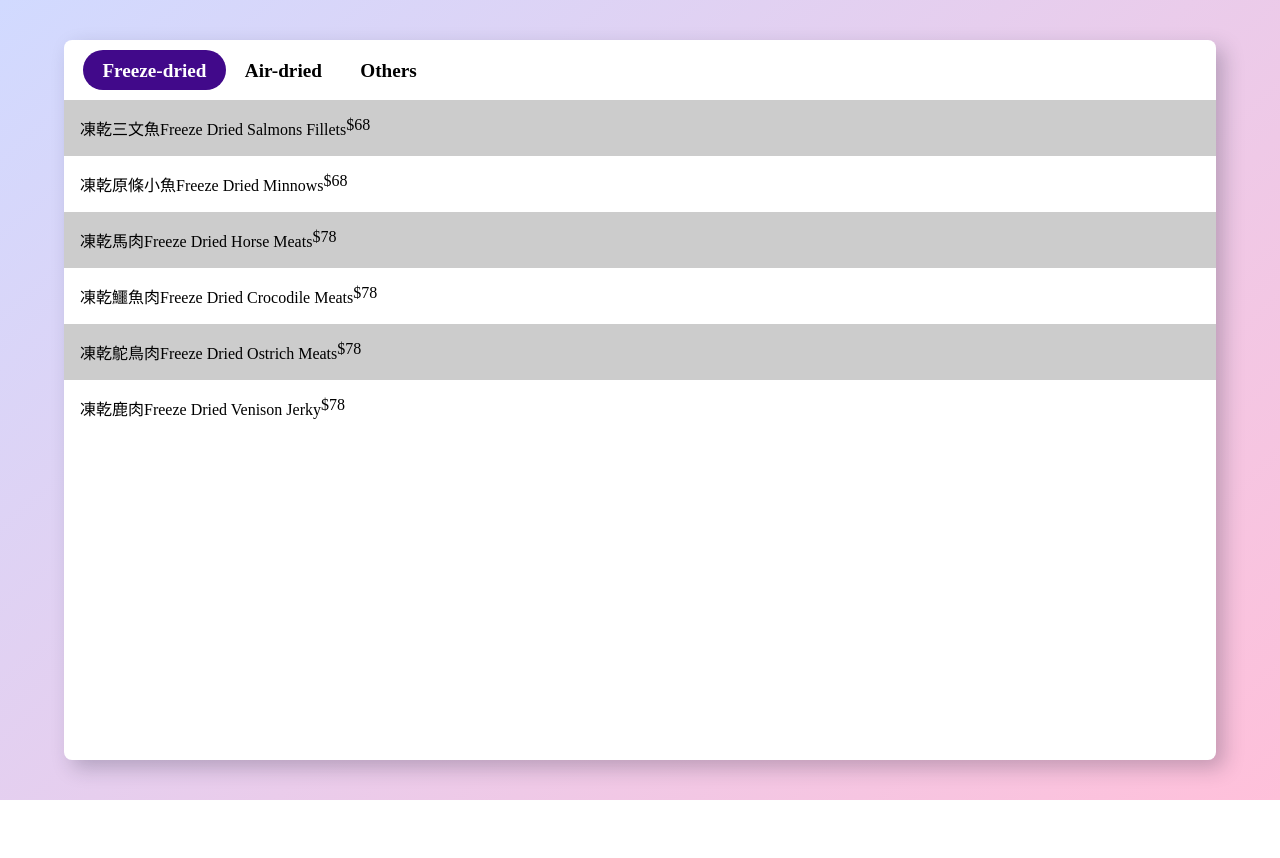
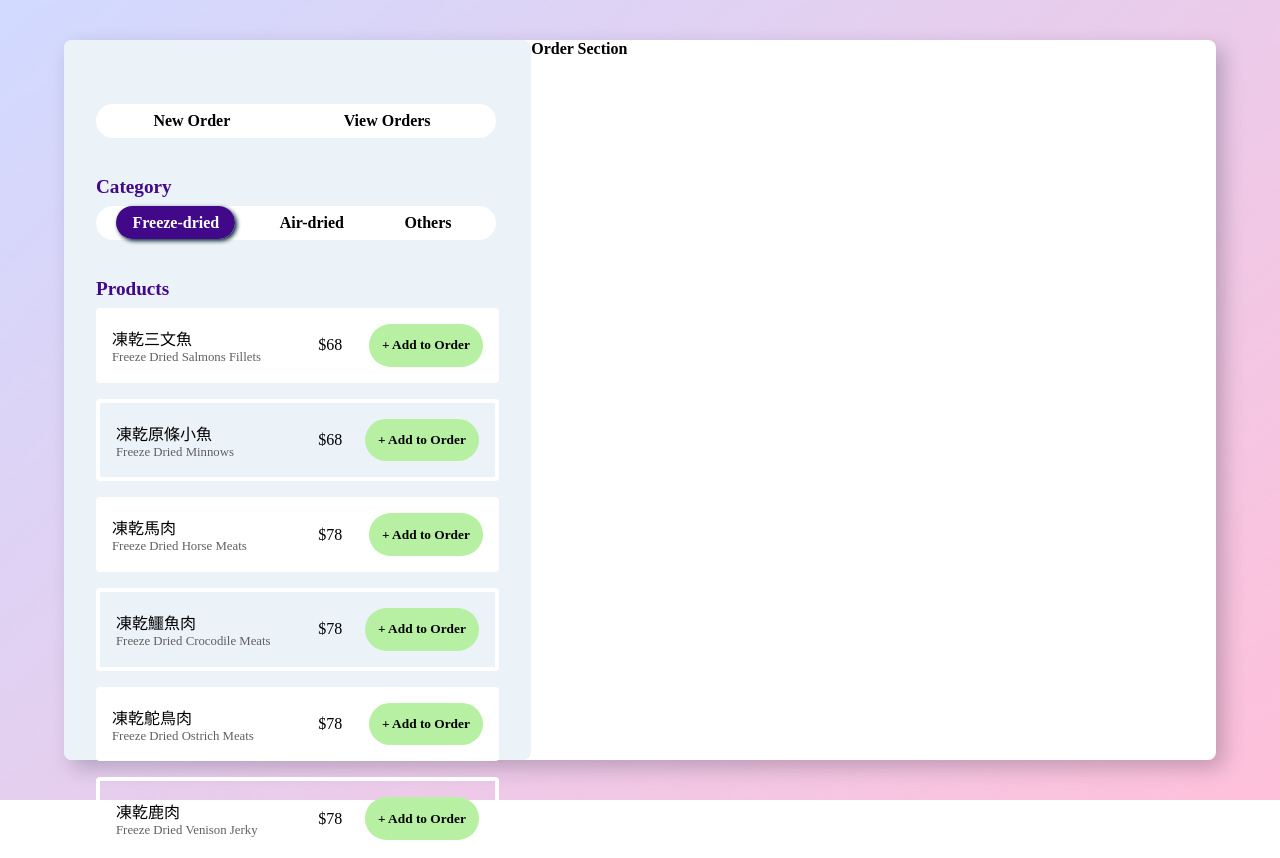
Before and after one commit to Casey1122/pet-food-app, a Next.js app: page / in a window 1280 px wide. Both pictures are taken after a click on the label "Freeze-dried". Before the commit the page ends 800 px from the top, so only its background shows below. Built offline with nearby package versions, Linux system fonts and the light colour scheme.

Commit message:
finished product list

```diff
--- a/components/Button.tsx
+++ b/components/CateFilterButton.tsx
@@ -5,17 +5,13 @@ import styles from "../styles/Home.module.css";
 import { useState } from "react";
 
 /* ================== MAIN COMPONENT ================== */
-export default function Button(props: HandleCateChange) {
-  const [checkedIcon, setCheckedIcon] = useState("");
-
+export default function CateFilterButton(props: HandleCateChange) {
   const category: string[] = [
     // @ts-ignore
     ...new Set(productData.map((item) => item.category)),
   ];
 
-  console.log(props);
-
-  const listElements = category.map((item, index) => (
+  const filterButtonList = category.map((item, index) => (
     <div key={index}>
       <input type="radio" id={item} name="filter" value={item} />
       <label htmlFor={item} onClick={() => props.handleCateChange(item)}>
@@ -24,9 +20,5 @@ export default function Button(props: HandleCateChange) {
     </div>
   ));
 
-  return (
-    <>
-      <ul className={styles.productList}>{listElements}</ul>
-    </>
-  );
+  return <div className={styles.filterButtonList}>{filterButtonList}</div>;
 }
--- /dev/null
+++ b/components/InterfaceFilterButton.tsx
@@ -0,0 +1,35 @@
+import styles from "../styles/Home.module.css";
+import { handleInterfaceChange } from "@/pages";
+
+function InterfaceFilterButton(props: handleInterfaceChange) {
+  return (
+    <div className={styles.interfaceButton}>
+      <input
+        type="radio"
+        id="New Order"
+        name="interface-filter"
+        value="New Order"
+      />
+      <label
+        htmlFor="New Order"
+        onClick={() => props.handleInterfaceChange("New Order")}
+      >
+        New Order
+      </label>
+      <input
+        type="radio"
+        id="View Orders"
+        name="interface-filter"
+        value="View Orders"
+      />
+      <label
+        htmlFor="View Orders"
+        onClick={() => props.handleInterfaceChange("View Orders")}
+      >
+        View Orders
+      </label>
+    </div>
+  );
+}
+
+export default InterfaceFilterButton;
--- /dev/null
+++ b/components/List.tsx
@@ -0,0 +1,27 @@
+import styles from "@/styles/Home.module.css";
+import InterfaceFilterButton from "@/components/InterfaceFilterButton";
+import CateFilterButton from "@/components/CateFilterButton";
+import ProductList from "@/components/ProductList";
+
+interface ListProps {
+  handleInterfaceChange: (value: string) => void;
+  handleCateChange: (value: string) => void;
+  category: string;
+}
+
+function List(props: ListProps) {
+  console.log(props);
+  return (
+    <div className={styles.listContainer}>
+      <InterfaceFilterButton
+        handleInterfaceChange={props.handleInterfaceChange}
+      />
+      <h4>Category</h4>
+      <CateFilterButton handleCateChange={props.handleCateChange} />
+      <h4>Products</h4>
+      <ProductList category={props.category} />
+    </div>
+  );
+}
+
+export default List;
--- /dev/null
+++ b/components/Order.tsx
@@ -0,0 +1,5 @@
+function Order() {
+  return <h4>Order Section</h4>;
+}
+
+export default Order;
--- a/components/ProductList.tsx
+++ b/components/ProductList.tsx
@@ -13,16 +13,19 @@ export default function ProductList(props: Category) {
     return (
       <div
         key={index}
-        className={index % 2 === 0 ? styles.itemDivOdd : styles.itemDiv}
+        className={`${styles.item} ${
+          index % 2 === 0 ? styles.itemDivOdd : styles.itemDiv
+        }`}
       >
-        <p>
-          {item.name_tc}
-          {item.name_en}
-        </p>
+        <div className={styles.itemName}>
+          <p>{item.name_tc}</p>
+          <p>{item.name_en}</p>
+        </div>
         <p>${item.price}</p>
+        <button>+ Add to Order</button>
       </div>
     );
   });
 
-  return <>{listElements}</>;
+  return <div className={styles.productList}>{listElements}</div>;
 }
--- a/package.json
+++ b/package.json
@@ -13,6 +13,7 @@
     "@types/node": "18.14.1",
     "@types/react": "18.0.28",
     "@types/react-dom": "18.0.11",
+    "classnames": "^2.3.2",
     "eslint": "8.34.0",
     "eslint-config-next": "13.1.6",
     "next": "13.1.6",
--- a/pages/index.tsx
+++ b/pages/index.tsx
@@ -1,14 +1,21 @@
 import Head from "next/head";
 
 import ProductList from "@/components/ProductList";
-import Button from "@/components/Button";
+import CateFilterButton from "@/components/CateFilterButton";
 import { useState } from "react";
 
 import styles from "../styles/Home.module.css";
+import InterfaceFilterButton from "@/components/InterfaceFilterButton";
+import List from "@/components/List";
+import Order from "@/components/Order";
 
 /* ----------------- TYPE DECLARATION ----------------- */
 export type HandleCateChange = {
   handleCateChange: (value: string) => void;
+};
+
+export type handleInterfaceChange = {
+  handleInterfaceChange: (value: string) => void;
 };
 
 export type Category = {
@@ -19,10 +26,14 @@ export type Category = {
 /* ================== MAIN COMPONENT ================== */
 export default function Home() {
   const [category, setCategory] = useState("");
-  const [appPage, setAppPage] = useState("New Order");
+  const [appInterface, setAppInterface] = useState("New Order");
 
   function handleCateChange(category: string) {
     setCategory(category);
+  }
+
+  function handleInterfaceChange(appInterface: string) {
+    setAppInterface(appInterface);
   }
 
   return (
@@ -36,10 +47,42 @@ export default function Home() {
 
       <main className={styles.mainContainer}>
         <div className={styles.container}>
-          <Button handleCateChange={handleCateChange} />
-          <ProductList category={category} />
+          <List
+            handleInterfaceChange={handleInterfaceChange}
+            handleCateChange={handleCateChange}
+            category={category}
+          />
+          <Order />
         </div>
       </main>
     </>
   );
 }
+
+{
+  /*<div className={styles.container}>*/
+}
+{
+  /*  <InterfaceFilterButton*/
+}
+{
+  /*    handleInterfaceChange={handleInterfaceChange}*/
+}
+{
+  /*  />*/
+}
+{
+  /*  <h4>Category</h4>*/
+}
+{
+  /*  <CateFilterButton handleCateChange={handleCateChange} />*/
+}
+{
+  /*  <h4>Products</h4>*/
+}
+{
+  /*  <ProductList category={category} />*/
+}
+{
+  /*</div>*/
+}
--- a/styles/Home.module.css
+++ b/styles/Home.module.css
@@ -1,15 +1,3 @@
-
-.itemDiv {
-    display: flex;
-    padding: 1em;
-}
-
-.itemDivOdd {
-    display: flex;
-    padding: 1em;
-    backdrop-filter: brightness(80%);
-}
-
 .mainContainer {
     background: linear-gradient(319deg, rgba(255, 192, 218, 1) 0%, rgba(209, 218, 255, 1) 100%);
     width: 100vw;
@@ -27,49 +15,159 @@
     height: 90%;
     border-radius: 8px;
     box-shadow: 8px 8px 20px rgba(31, 33, 54, 0.25);
+    display: flex;
 }
 
-.productList {
-    display: flex;
-    list-style: none;
-    padding: 1em;
-    font-size: 1.2rem;
-    font-weight: bold;
+.orderContainer {
+    padding: 2em;
 }
 
-.productList > li {
+/* ================== APP INTERFACE FILTER  ================== */
+
+.interfaceButton {
+    font-weight: bold;
+    /*padding: 0.5em 0;*/
+    margin: 2em 0 1em;
+    max-width: 400px;
     background-color: white;
-    padding: 0.5em 0;
-    cursor: pointer;
-    display: inline-block;
+    border-radius: 40px;
+    display: flex;
+    justify-content: space-evenly;
 }
 
-.productList > li:first-child {
-    border-radius: 40px 0 0 40px;
-}
-
-.productList > li:last-child {
-    border-radius: 0 40px 40px 0;
-}
-
-.productList input[type="radio"] {
+.interfaceButton input[type="radio"] {
     opacity: 0;
     position: fixed;
     width: 0;
 }
 
-.productList input[type="radio"]:checked + label {
+.interfaceButton label {
+    padding: 0.5em 3em;
+    cursor: pointer;
+    border-radius: 40px;
+    margin-right: 0.5em;
+    background-color: white;
+}
+
+.interfaceButton input[type="radio"]:checked + label {
     background-color: #41098a;
+    color: white;
+    box-shadow: 2px 2px 4px #052934;
+}
+
+.interfaceButton label:hover {
+    background-color: #b89ae6;
+}
+
+/* ================== PRODUCT LIST FILTER  ================== */
+
+.filterButtonList {
+    display: flex;
+    justify-content: space-evenly;
+    list-style: none;
+    padding: 0.5em 0;
+    font-weight: bold;
+    background-color: white;
+    max-width: 400px;
+    border-radius: 40px;
+}
+
+.filterButtonList > li:first-child {
+    border-radius: 40px 0 0 40px;
+}
+
+.filterButtonList > li:last-child {
+    border-radius: 0 40px 40px 0;
+}
+
+.filterButtonList input[type="radio"] {
+    opacity: 0;
+    position: fixed;
+    width: 0;
+}
+
+.filterButtonList input[type="radio"]:checked + label {
+    background-color: #41098a;
+    box-shadow: 2px 2px 4px #052934;
     color: white;
 }
 
-
-.productList label {
+.filterButtonList label {
     padding: 0.5em 1em;
     cursor: pointer;
     border-radius: 40px;
+    background-color: white;
+    margin-right: 0.5em;
 }
 
-.productList label:hover {
+.filterButtonList label:hover {
     background-color: #b89ae6;
 }
+
+/* ================== APP INTERFACE FILTER  ================== */
+
+.listContainer {
+    background-color: #EBF2F8;
+    width: 35%;
+    padding: 2em;
+    border-radius: 8px;
+}
+
+.item {
+    display: flex;
+    justify-content: space-between;
+    align-items: center;
+    margin-bottom: 1em;
+}
+
+.item > button {
+    border: none;
+    border-radius: 40px;
+    padding: 1em 1em;
+    background-color: #B7F0A3;
+    font-weight: bold;
+    cursor: pointer;
+}
+
+.item > button:hover {
+    filter: brightness(90%);
+}
+
+.item > button:active {
+    filter: brightness(80%);
+}
+
+.itemDiv {
+    padding: 1em;
+    border: 4px solid white;
+    border-radius: 4px;
+
+}
+
+.itemDivOdd {
+    padding: 1em;
+    background-color: white;
+    border-radius: 4px;
+}
+
+.itemName {
+    width: 180px;
+    /*background-color: red;*/
+}
+
+.itemName > p:last-of-type {
+    color: #606060;
+    font-size: 0.8rem;
+}
+
+.productList {
+    overflow: scroll;
+    height: 550px;
+}
+
+.listContainer > h4 {
+    color: #41098a;
+    font-size: 1.2rem;
+    margin-top: 2em;
+    margin-bottom: 0.4em
+}
```
Also changed, not shown: 1 other file (tests, documents, lock files or other folders).
